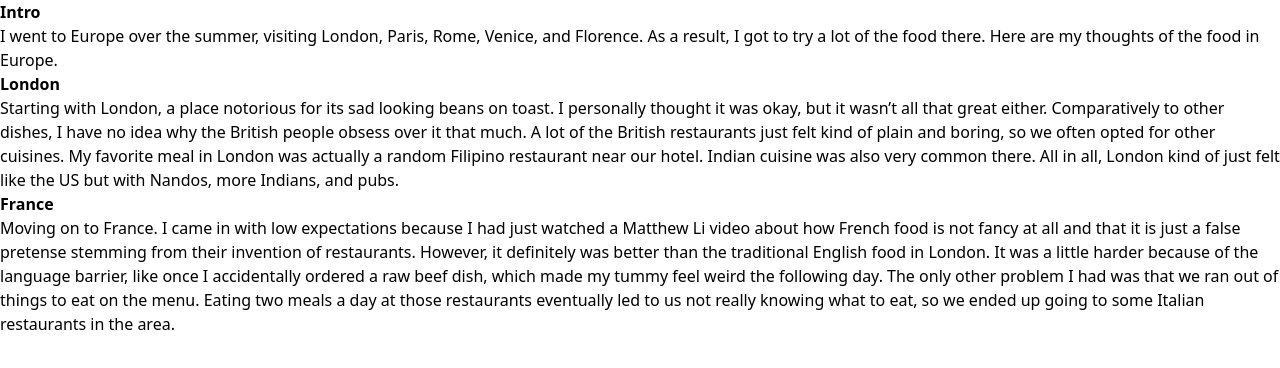
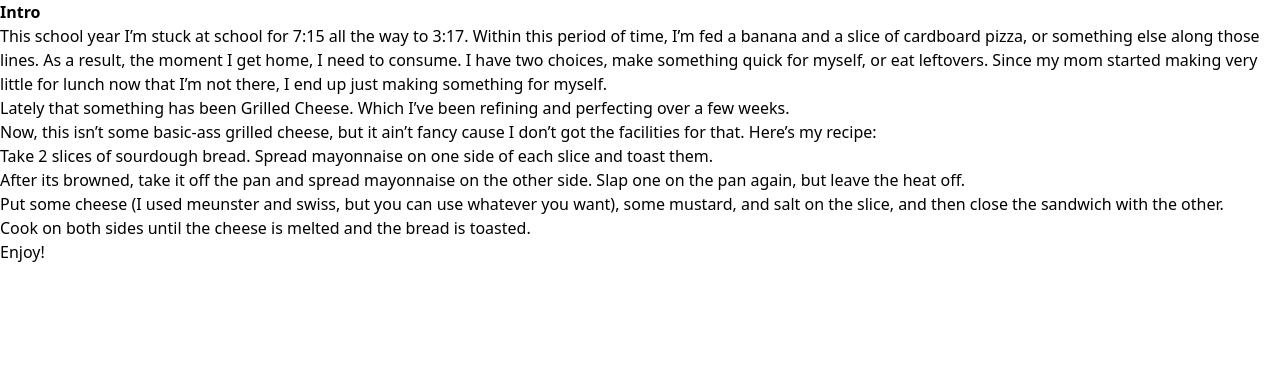
Before and after one commit to Fairhain/recipe-blog, an Astro site: page /blog/blogpost-1 in a window 1280 px wide. Built offline with nearby package versions, Linux system fonts and the light colour scheme; Astro itself is replaced by a stand-in of ours.

Commit message:
modified:   src/content/blog/blogpost-1.md 	modified:   src/env.d.ts

```diff
--- a/src/content/blog/blogpost-1.md
+++ b/src/content/blog/blogpost-1.md
@@ -10,12 +10,14 @@ layout: '../../layouts/blogpost.astro'
 
 ## **Intro**
 
-I went to Europe over the summer, visiting London, Paris, Rome, Venice, and Florence. As a result, I got to try a lot of the food there. Here are my thoughts of the food in Europe.
+This school year I'm stuck at school for 7:15 all the way to 3:17. Within this period of time, I'm fed a banana and a slice of cardboard pizza, or something else along those lines. As a result, the moment I get home, I need to consume. I have two choices, make something quick for myself, or eat leftovers. Since my mom started making very little for lunch now that I'm not there, I end up just making something for myself.
 
-## **London**
+Lately that something has been Grilled Cheese. Which I've been refining and perfecting over a few weeks.
 
-Starting with London, a place notorious for its sad looking beans on toast. I personally thought it was okay, but it wasn't all that great either. Comparatively to other dishes, I have no idea why the British people obsess over it that much. A lot of the British restaurants just felt kind of plain and boring, so we often opted for other cuisines. My favorite meal in London was actually a random Filipino restaurant near our hotel. Indian cuisine was also very common there. All in all, London kind of just felt like the US but with Nandos, more Indians, and pubs.
+Now, this isn't some basic-ass grilled cheese, but it ain't fancy cause I don't got the facilities for that. Here's my recipe:
 
-## **France**
-
-Moving on to France. I came in with low expectations because I had just watched a Matthew Li video about how French food is not fancy at all and that it is just a false pretense stemming from their invention of restaurants. However, it definitely was better than the traditional English food in London. It was a little harder because of the language barrier, like once I accidentally ordered a raw beef dish, which made my tummy feel weird the following day. The only other problem I had was that we ran out of things to eat on the menu. Eating two meals a day at those restaurants eventually led to us not really knowing what to eat, so we ended up going to some Italian restaurants in the area.
+  1. Take 2 slices of sourdough bread. Spread mayonnaise on one side of each slice and toast them.
+  2. After its browned, take it off the pan and spread mayonnaise on the other side. Slap one on the pan again, but leave the heat off.
+  3. Put some cheese (I used meunster and swiss, but you can use whatever you want), some mustard, and salt on the slice, and then close the sandwich with the other.
+  4. Cook on both sides until the cheese is melted and the bread is toasted.
+  5. Enjoy!
--- a/src/env.d.ts
+++ b/src/env.d.ts
@@ -1 +1,2 @@
+/// <reference path="../.astro/types.d.ts" />
 /// <reference types="astro/client" />
```
